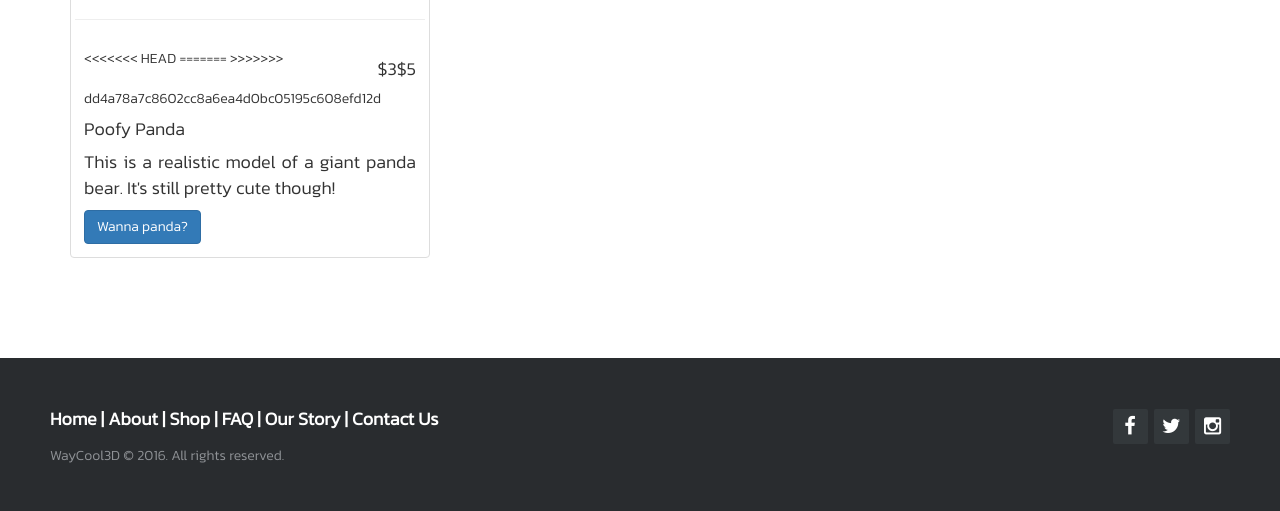
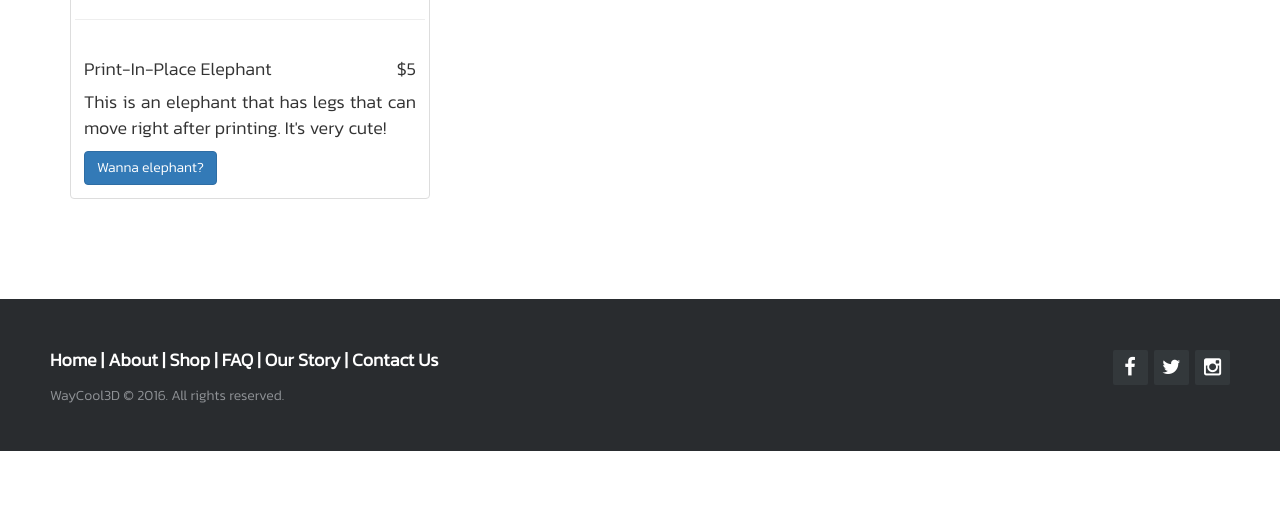
Before and after one commit to minglethepringle/waycool3d, a PHP site: page /shop in a window 1280 px wide. Shown: the part 768-1279 px from the top of the page. After the commit the page ends 1219 px from the top, so only its background shows below. Run offline with PHP 8.4, Linux system fonts and the light colour scheme.

Commit message:
Replaced panda with elephant

```diff
--- a/pages/shop.php
+++ b/pages/shop.php
@@ -36,19 +36,15 @@
           </div>
         </div>
       </div>
-      <div id="panda" class="col-sm-4 col-lg-4 col-md-4">
+      <div id="elephant" class="col-sm-4 col-lg-4 col-md-4">
         <div class="thumbnail">
-          <img src="img/panda.jpg" alt="Example of printed panda">
+          <img src="img/elephant.jpeg" alt="Example of printed elephant">
           <hr>
           <div class="caption">
-<<<<<<< HEAD
             <h4 class="pull-right">$5</h4>
-=======
-            <h4 class="pull-right">$3</h4>
->>>>>>> dd4a78a7c8602cc8a6ea4d0bc05195c608efd12d
-            <h4>Poofy Panda</h4>
-            <p>This is a realistic model of a giant panda bear. It's still pretty cute though!</p>
-            <button class="btn btn-primary" onclick="togglepanda()">Wanna panda?</button>
+            <h4>Print-In-Place Elephant</h4>
+            <p>This is an elephant that has legs that can move right after printing. It's very cute!</p>
+            <button class="btn btn-primary" onclick="toggleelephant()">Wanna elephant?</button>
           </div>
         </div>
       </div>
@@ -61,8 +57,8 @@
       <div id="hdog" class="hidden">
         <iframe src="https://docs.google.com/forms/d/1Vt51KSGHA1JWxw-73UnK9TEu9ZJ_xJreUVImldLaTwc/viewform?embedded=true" width="760" height="1000" frameborder="0" marginheight="0" marginwidth="0">Loading...</iframe>
       </div>
-      <div id="hpanda" class="hidden">
-        <iframe src="https://docs.google.com/forms/d/1igByXIEDv18zmvFYoEhipWCU8t6krJZpOzeRwLETWU8/viewform?embedded=true" width="760" height="1000" frameborder="0" marginheight="0" marginwidth="0">Loading...</iframe>
+      <div id="helephant" class="hidden">
+        <iframe src="https://docs.google.com/forms/d/1GwaD5tTQdumVSORNZKI8MDWkgnEVbET7VgEIRoIN5lg/viewform?embedded=true" width="760" height="1000" frameborder="0" marginheight="0" marginwidth="0">Loading...</iframe>
       </div>
     </div>
   </div>
```
